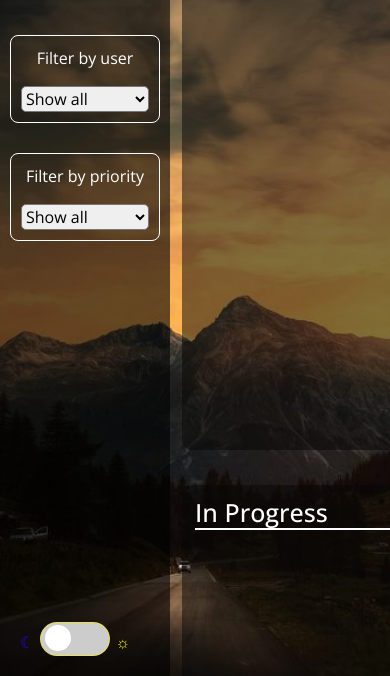
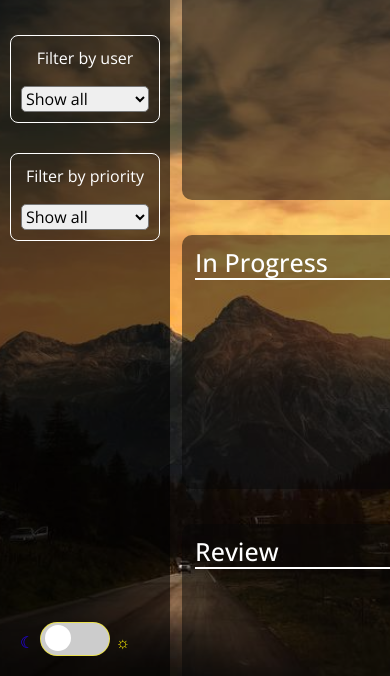
Before and after one commit to karinakardash/Task-manager, a website built with Parcel: page src/index.html in a window 390 px wide. Shown: the part 168-844 px from the top of the page. Built offline with nearby package versions, Linux system fonts and the light colour scheme; no server answers.

Commit message:
refactor js version 1.0

```diff
--- a/src/style/style.scss
+++ b/src/style/style.scss
@@ -229,6 +229,10 @@ body {
          height: 430px;
          overflow-y: scroll;
          scroll-behavior: smooth;
+
+         @media (max-width: 767px) {
+            height: 180px;
+         }
          &::-webkit-scrollbar {
             width:5px;
          }
```
Also changed, not shown: src/scripts/index.js (+0 -13 lines), src/style/style.css, 1 other file.
